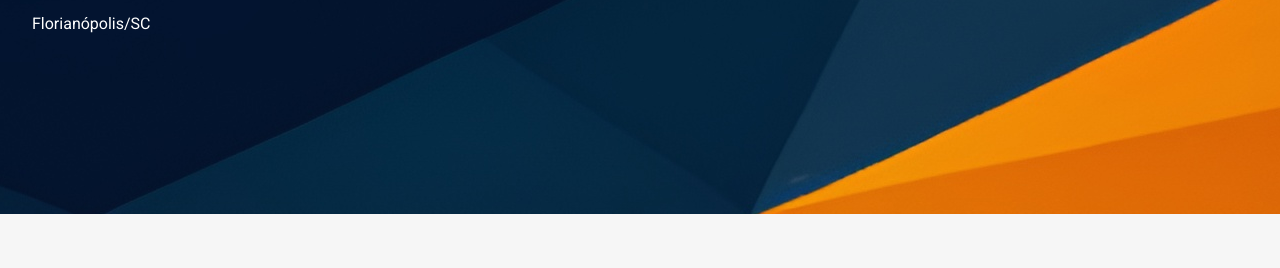
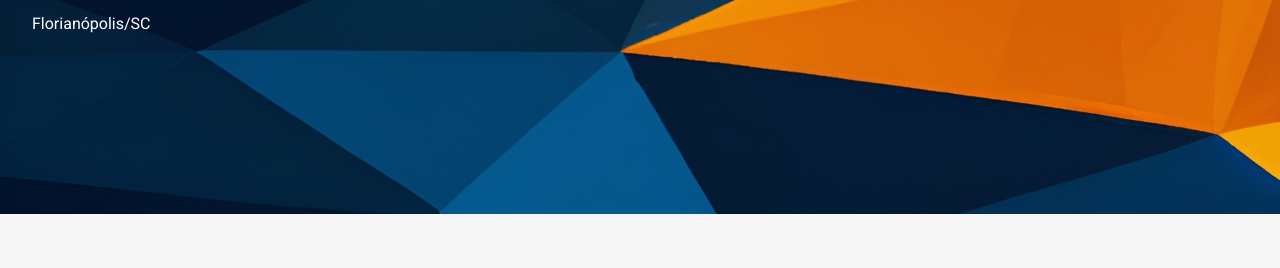
Before and after one commit to PedroC-Pires/portfolio, a plain HTML site: page sobre.html in a window 1280 px wide. Shown: the part 306-574 px from the top of the page. Drawn offline with Linux system fonts and the light colour scheme.

Commit message:
Add files via upload

```diff
--- a/style/sobre.css
+++ b/style/sobre.css
@@ -1,7 +1,8 @@
 main .s1{
     background-image: url(../img/Background1.png);
     background-repeat: no-repeat;
-    background-position: right -500px bottom -260px;
+    background-position: center bottom;
+    background-size: cover;
     color: #fff;
     height: 65vh;
     align-items: center;
```
